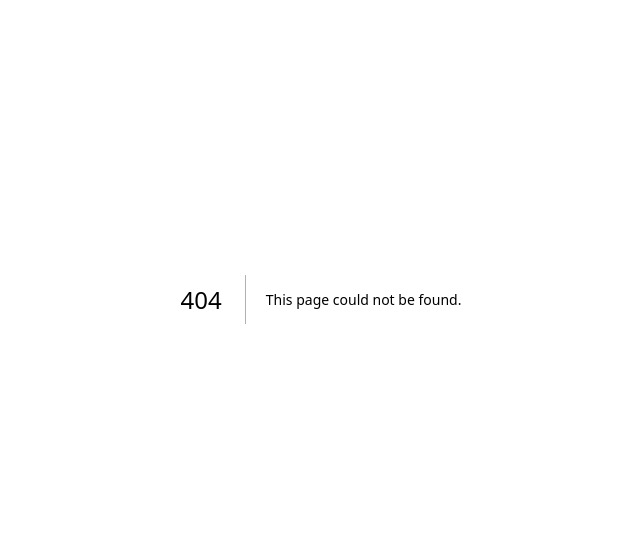
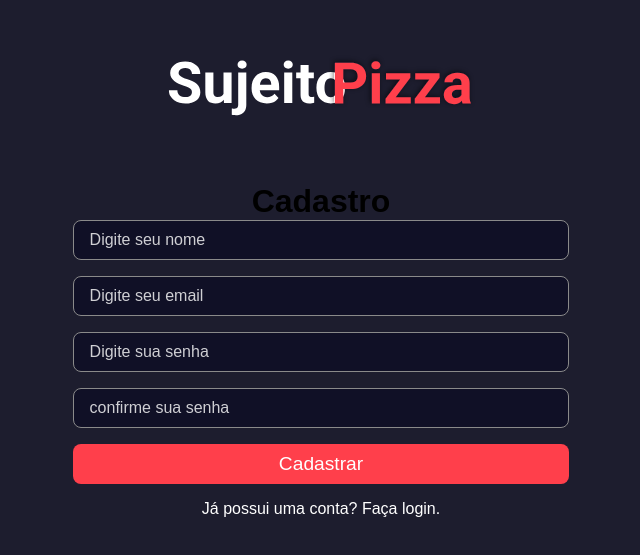
Before and after one commit to felipeLeao18/pizza-byte-frontend, a Next.js app: page /signup in a window 1280 px wide. Before the commit this address had no page. Shown: the part 101-656 px from the top of the page, without its empty margins (319-959 px from the left). Built offline with nearby package versions, Linux system fonts and the light colour scheme.

Commit message:
feat: add signup context

```diff
--- /dev/null
+++ b/src/pages/signup/index.tsx
@@ -0,0 +1,53 @@
+import Head from 'next/head'
+import Image from 'next/image'
+import Link from 'next/link'
+import logoImg from '@/public/logo.svg'
+import styles from '@/styles/home.module.scss'
+import { Input } from '@/src/components/ui/Input'
+import { Button } from '@/src/components/ui/Button'
+
+export default function SignUp () {
+  return (
+    <>
+    <div>
+        <Head>
+          <title>
+            Cadastro
+          </title>
+        </Head>
+    </div>
+      <div className={styles.containerCenter}>
+
+        <Image src={logoImg} alt="logo"/>
+
+        <div className={styles.login}>
+
+          <h1>Cadastro</h1>
+          <form>
+            <Input placeholder="Digite seu nome" type="text"
+              />
+            <Input placeholder="Digite seu email" type="text"
+              />
+            <Input placeholder="Digite sua senha"
+              type="password"
+              />
+            <Input placeholder="confirme sua senha"
+              type="password"
+              />
+            <Button
+              type="submit"
+              loading={false}
+            >
+            Cadastrar
+            </Button>
+
+            <Link href="/" className={styles.text}>
+              Já possui uma conta? Faça login.
+            </Link>
+
+          </form>
+        </div>
+      </div>
+      </>
+  )
+}
```
